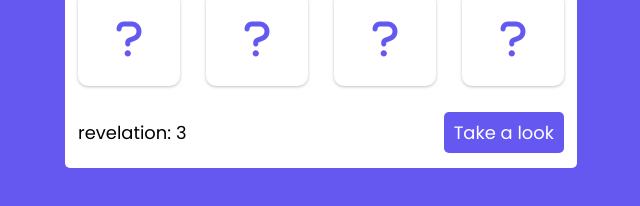
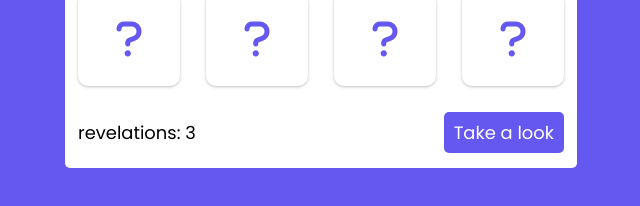
Before and after one commit to Amin-Ansari/Memory-card, a website built with webpack: page index.html in a window 1280 px wide. Shown: the part 502-708 px from the top of the page, 319-959 px from the left. Built offline with nearby package versions, Linux system fonts and the light colour scheme.

Commit message:
--amendThe initial phase is done

```diff
--- a/index.html
+++ b/index.html
@@ -17,7 +17,7 @@
     <div class="wrapper">
       <ul class="card-list"></ul>
       <div class="help-section">
-        <p>revelation: <span class="remainL"></span></p>
+        <p>revelations: <span class="remainL"></span></p>
         <button>Take a look</button>
       </div>
     </div>
```
